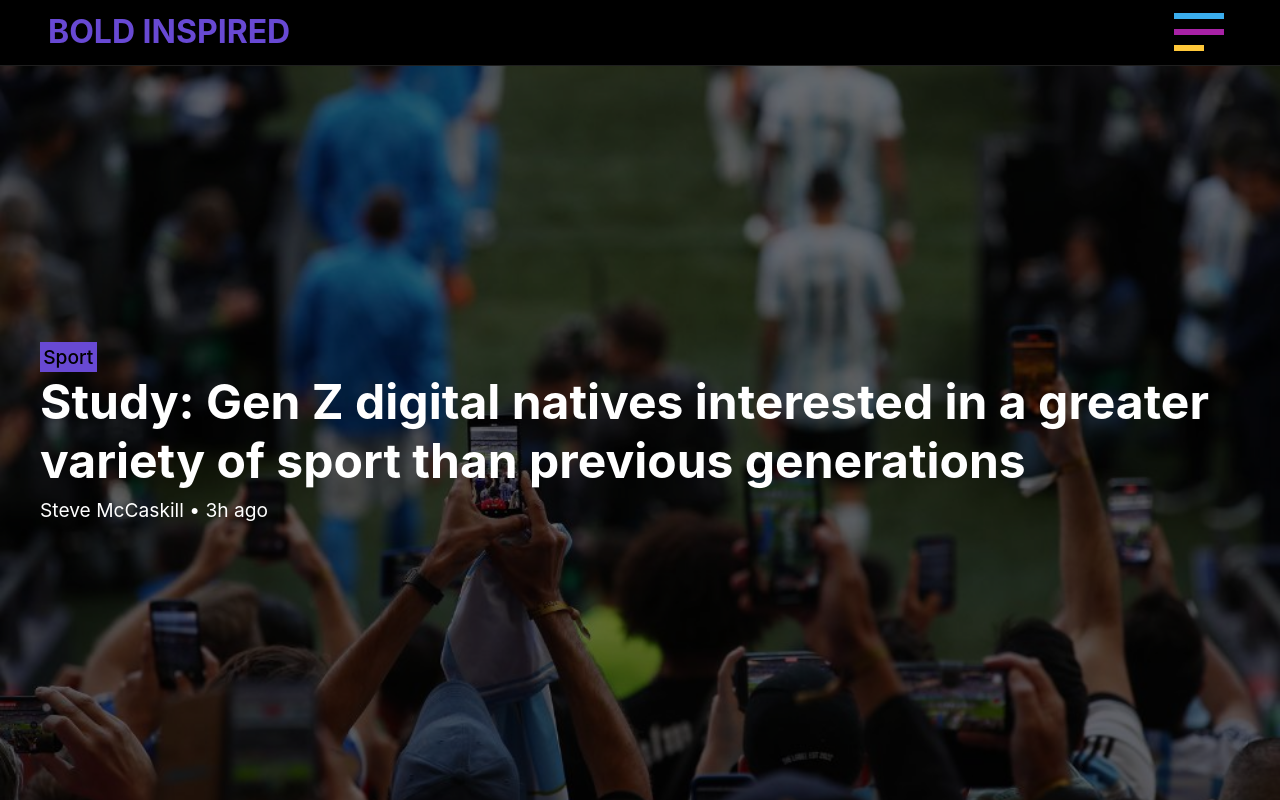
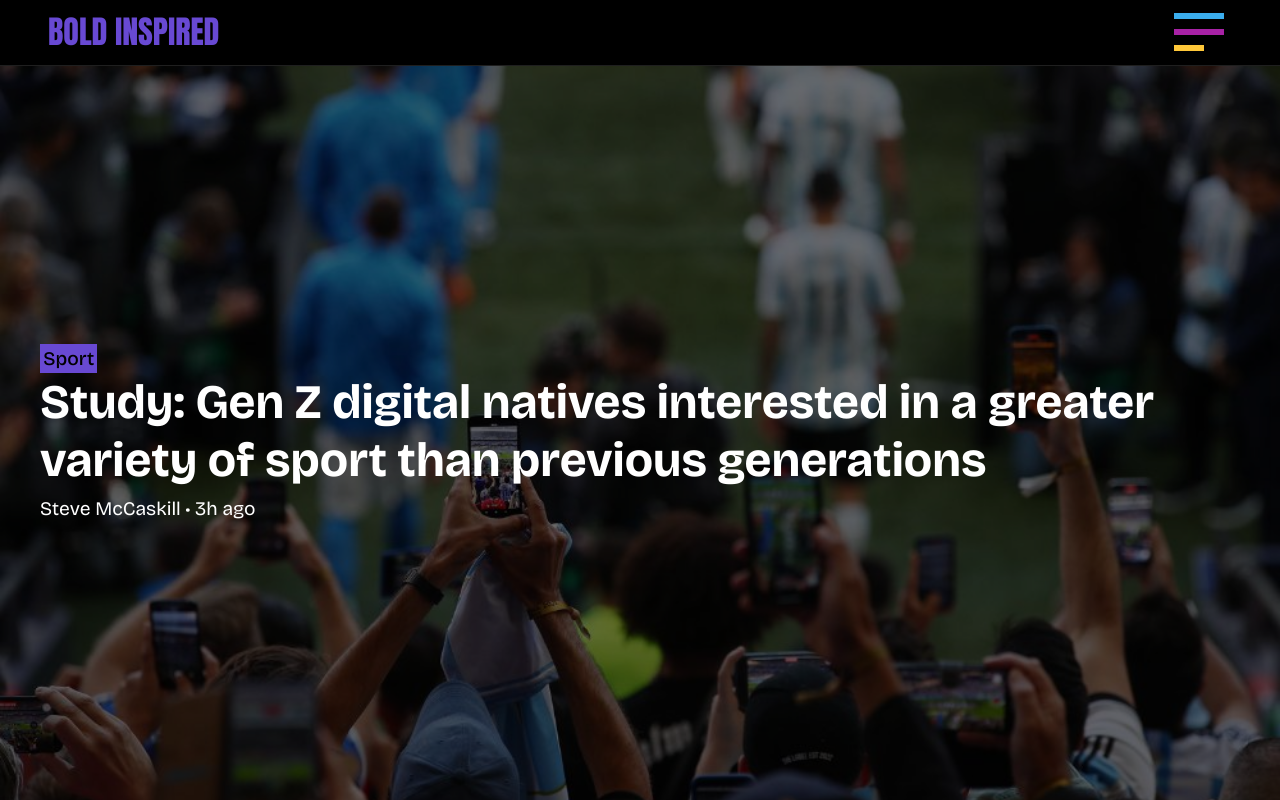
Before and after one commit to rnba12/bold-inspired, a React (Vite) app: page / in a window 1280 px wide. Shown: the top 800 px of the page. Built offline with nearby package versions, Linux system fonts and the light colour scheme; some icons are missing.

Commit message:
change font

```diff
--- a/src/index.css
+++ b/src/index.css
@@ -1,5 +1,8 @@
+@import url('https://fonts.googleapis.com/css2?family=Anton&family=Bricolage+Grotesque:opsz,wght@10..48,300;10..48,400;10..48,500;10..48,600;10..48,700;10..48,800&display=swap');
+
 :root {
-  font-family: Inter, system-ui, Avenir, Helvetica, Arial, sans-serif;
+  font-family: "Bricolage Grotesque";
+
 
   background-color: black;
   color: white;
@@ -21,3 +24,8 @@
 body {
   margin: 0;
 }
+
+h1, h2, h3, h4, .logo, .footer-logo {
+  font-family: "Anton";
+
+}
```
